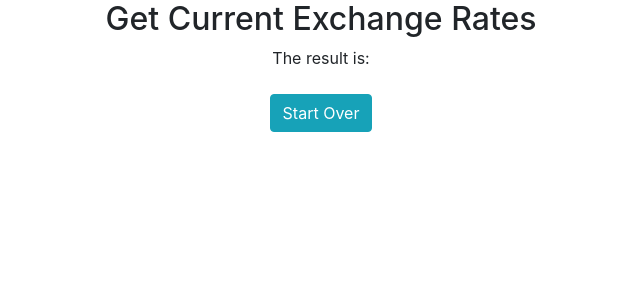
After one commit to HeyImMatt/springboard-currency-conversion, a Flask app: page /rate in a window 1280 px wide. The commit adds this page. Shown: the top 300 px of the page, without its empty margins (319-959 px from the left). Run offline with Flask 2, Linux system fonts and the light colour scheme; some libraries are stand-ins or nearby versions.

Commit message:
Add rate template and post routes that redirect between the two pages

```diff
--- a/app.py
+++ b/app.py
@@ -7,6 +7,16 @@ app.config['SECRET_KEY'] = '1579'
 debug = DebugToolbarExtension(app)
 app.config['DEBUG_TB_INTERCEPT_REDIRECTS'] = False
 
-@app.route('/')
+@app.route('/', methods=['GET', 'POST'])
 def home_get_route():
+    if request.method == 'POST':
+        return redirect('/rate')
+
     return render_template('index.html')
+
+@app.route('/rate', methods=['GET', 'POST'])
+def rate_get_route():
+    if request.method == 'POST':
+        return redirect('/')
+
+    return render_template('rate.html')
--- a/templates/base.html
+++ b/templates/base.html
@@ -14,7 +14,6 @@
     <div class="row">
       <div class="col-8 mx-auto">
         <h2 class="text-center">Get Current Exchange Rates</h2>
-        <p class="text-center mb-4">Enter 3-letter currency codes. A list can be found <a href="https://en.wikipedia.org/wiki/ISO_4217#Active_codes" target="_blank">here</a>.</p>
         {% block content %}{% endblock %}
       </div>
     </div>
--- a/templates/index.html
+++ b/templates/index.html
@@ -1,6 +1,7 @@
 {% extends 'base.html' %}
 
 {% block content %}
+<p class="text-center mb-4">Enter 3-letter currency codes. A list can be found <a href="https://en.wikipedia.org/wiki/ISO_4217#Active_codes" target="_blank">here</a>.</p>
 <form id="currency-form" action="/" method="POST">
   <div class="form-group">
     <label for="convert-from">Convert From</label>
--- /dev/null
+++ b/templates/rate.html
@@ -0,0 +1,10 @@
+{% extends 'base.html' %}
+
+{% block content %}
+<div class="text-center">
+  <p class="mb-4">The result is:</p>
+  <form action="/rate" method="POST">
+    <button type="submit" class="btn btn-info">Start Over</button>
+  </form>
+</div>
+{% endblock %}
--- a/test_app.py
+++ b/test_app.py
@@ -8,7 +8,7 @@ app.config['TESTING'] = True
 # This is a bit of hack, but don't use Flask DebugToolbar
 app.config['DEBUG_TB_HOSTS'] = ['dont-show-debug-toolbar']
 
-class ForexViewsTests(TestCase):
+class AppViewsTests(TestCase):
 
     def test_home_get_route(self):
         with app.test_client() as c:
@@ -16,4 +16,4 @@ class ForexViewsTests(TestCase):
             html = resp.get_data(as_text=True)
 
             self.assertEqual(resp.status_code, 200)
-            self.assertIn('<h1>', html)
+            self.assertIn('<form id="currency-form" action="/" method="POST">', html)
```
